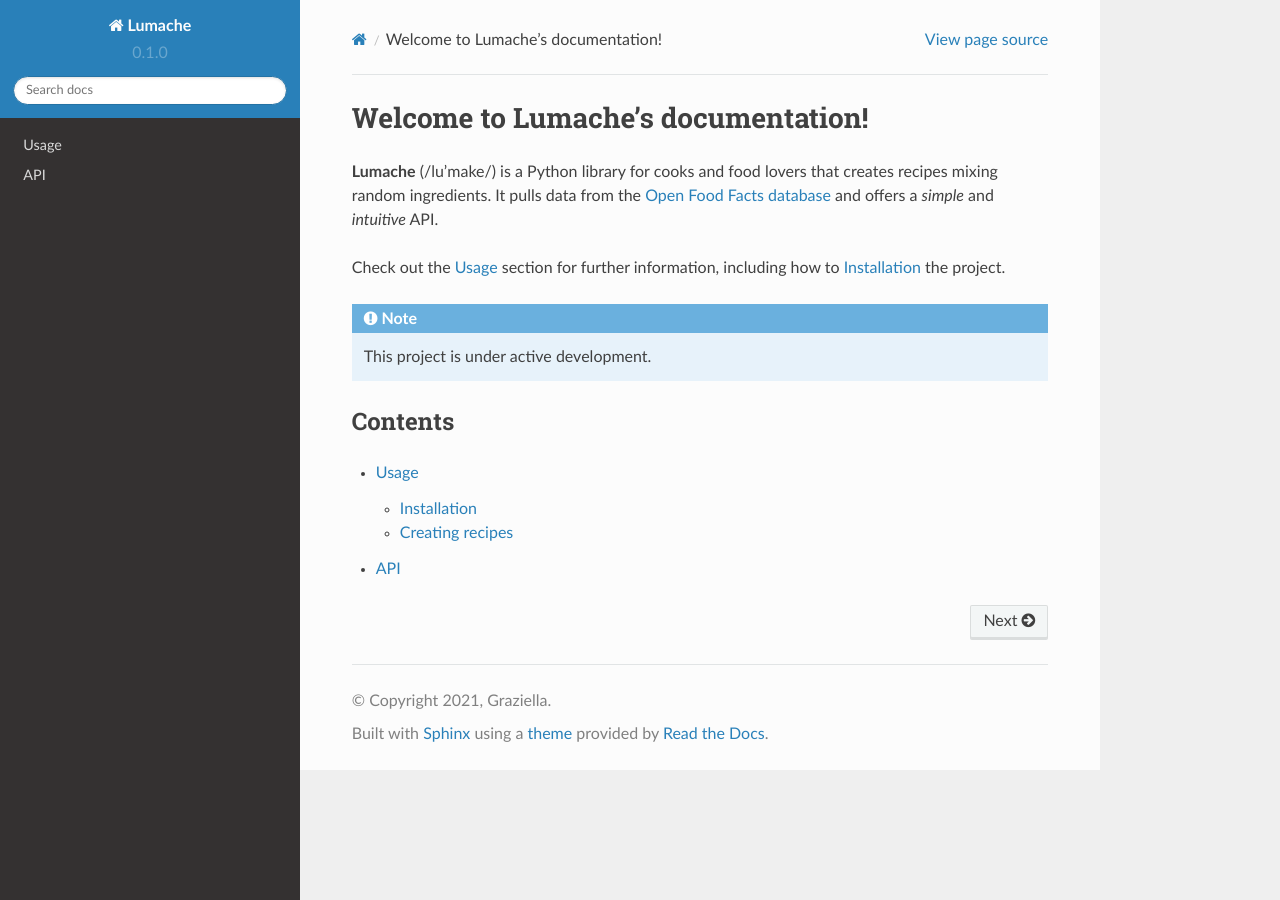
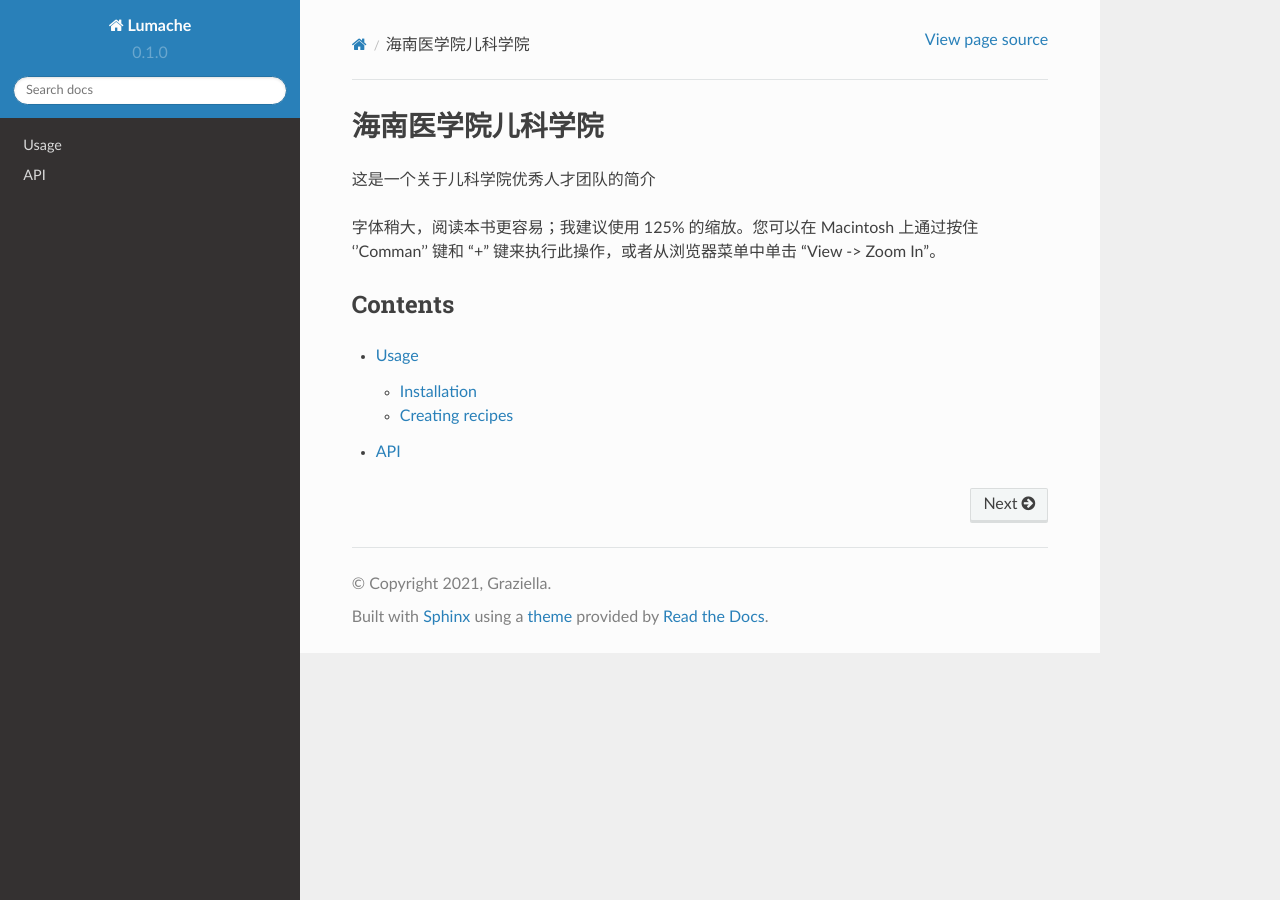
Before and after one commit to T2Flair/-, a Sphinx documentation site: the page built from docs/source/index.rst, in a window 1280 px wide. Built offline with Sphinx 7.4.7 and the Read the Docs theme 2.0.0, drawn with Linux system fonts in a browser that asks for light colours.

Commit message:
Update index.rst

```diff
--- a/docs/source/index.rst
+++ b/docs/source/index.rst
@@ -1,17 +1,9 @@
-Welcome to Lumache's documentation!
+海南医学院儿科学院
 ===================================
 
-**Lumache** (/lu'make/) is a Python library for cooks and food lovers
-that creates recipes mixing random ingredients.
-It pulls data from the `Open Food Facts database <https://world.openfoodfacts.org/>`_
-and offers a *simple* and *intuitive* API.
+这是一个关于儿科学院优秀人才团队的简介
 
-Check out the :doc:`usage` section for further information, including
-how to :ref:`installation` the project.
-
-.. note::
-
-   This project is under active development.
+字体稍大，阅读本书更容易；我建议使用 125% 的缩放。您可以在 Macintosh 上通过按住 ''Comman'' 键和 "+" 键来执行此操作，或者从浏览器菜单中单击 "View -> Zoom In"。
 
 Contents
 --------
```
